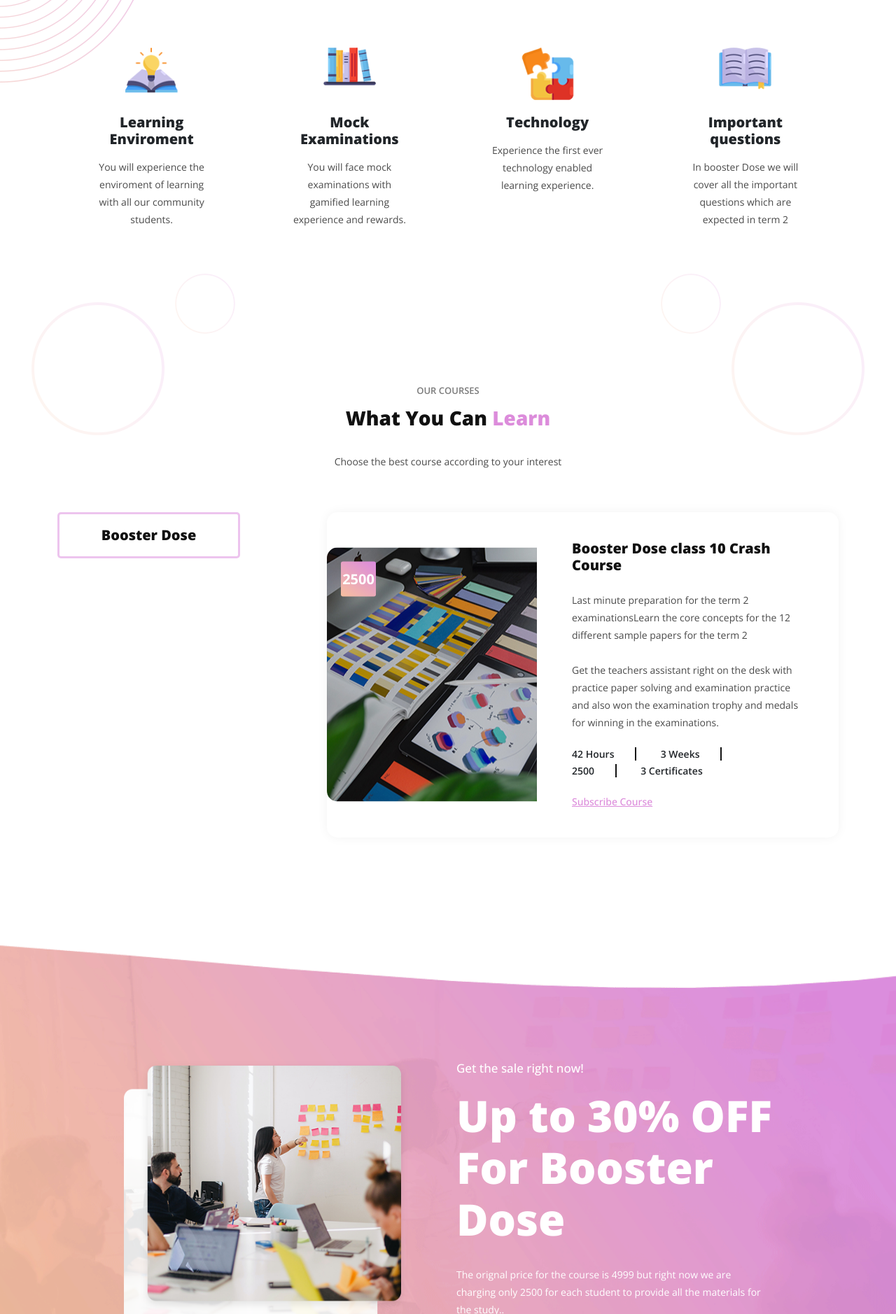
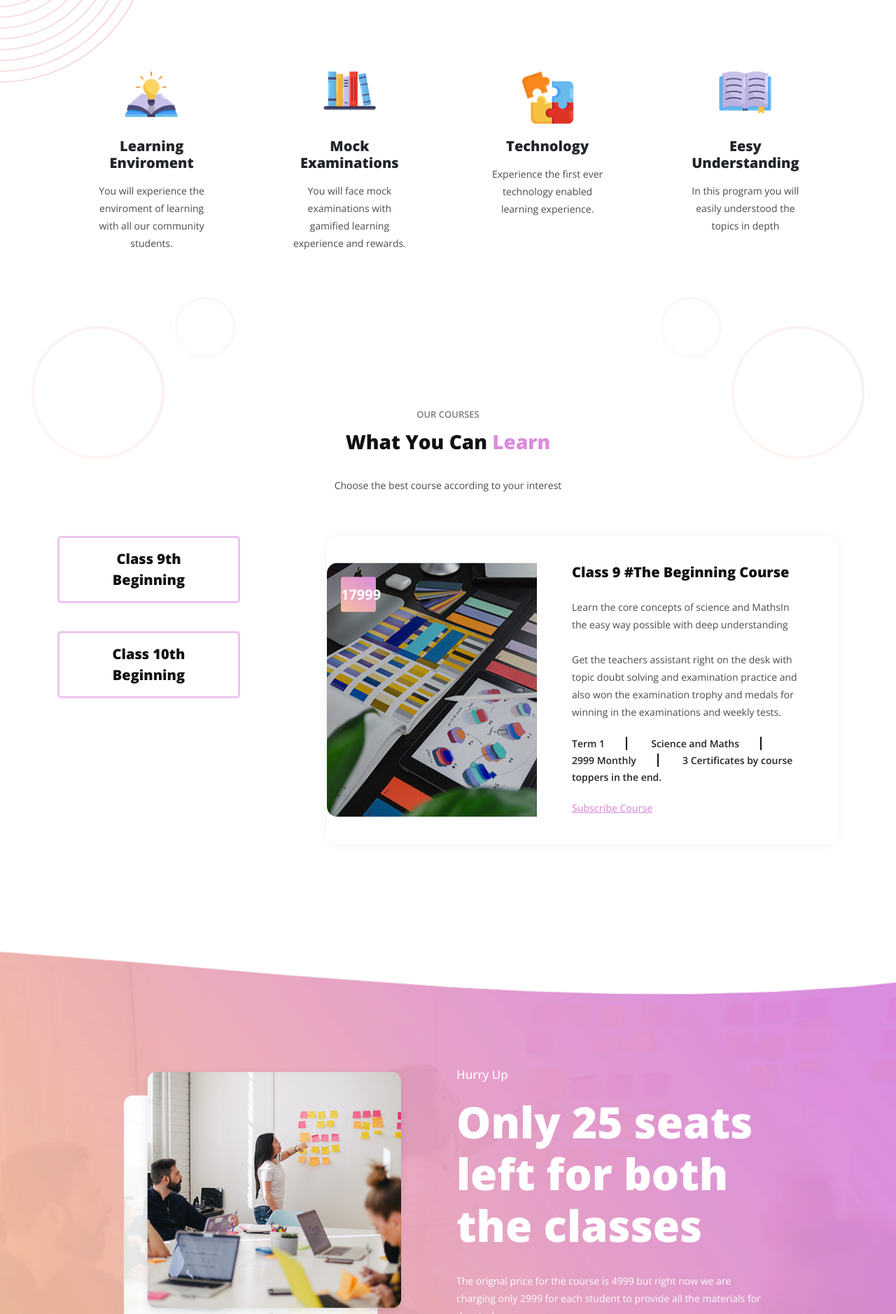
Before and after one commit to KnockKnockind/KnockKnockind, a plain HTML site: page index.html in a window 1280 px wide. Shown: the part 922-2800 px from the top of the page at 70% size. Drawn offline with nearby package versions, Linux system fonts and the light colour scheme; files whose address does not match are found by name.

Commit message:
version 3

```diff
--- a/index.html
+++ b/index.html
@@ -78,10 +78,10 @@ https://templatemo.com/tm-573-eduwell
       <div class="row">
         <div class="col-lg-6 align-self-center">
           <div class="header-text">
-            <h6>Welcome to our institute</h6>
-            <h2>Grab Booster Dose examinations<em> For class 10 !</em></h2>
+            <h6>Welcome to Knock Knock</h6>
+            <h2>Explore New Courses for 9th & 10th CBSE <br><em> #THE BEGINNING</em></h2>
             <div class="main-button-gradient">
-              <div><a href="https://forms.gle/93VZfUbedKvdnC8T6" target = "_blank">Join Us Now!</a></div>
+              <div><a href="https://forms.gle/qokyDgLXHK9qAD6WA" target="_blank">Join Us Now!</a></div>
             </div>
           </div>
         </div>
@@ -100,8 +100,8 @@ https://templatemo.com/tm-573-eduwell
       <div class="row">
         <div class="col-lg-12">
           <div class="section-heading">
-            <h6>What we Cover in Booster Dose</h6>
-            <h4>Booster Dose <em>Services</em></h4>
+            <h6>What we Cover in Our Courses</h6>
+            <h4>Courses <em>Benefits</em></h4>
           </div>
         </div>
         <div class="col-lg-12">
@@ -111,8 +111,8 @@ https://templatemo.com/tm-573-eduwell
                 <div class="icon">
                   <img src="service-icon-01.png" alt="">
                 </div>
-                <h4>Important questions</h4>
-                <p>In booster Dose we will cover all the important questions which are expected in term 2</p>
+                <h4>Eesy Understanding</h4>
+                <p>In this program you will easily understood the topics in depth</p>
               </div>
             </div>
             <div class="item">
@@ -236,9 +236,9 @@ https://templatemo.com/tm-573-eduwell
               <div class="row">
                 <div class="col-lg-3">
                   <div class="menu">
-                    <div class="gradient-border"><span>Booster Dose</span></div>
-                    <!-- <div class="gradient-border"><span>Graphic Design</span></div>
-                    <div class="gradient-border"><span>Web Design</span></div>
+                    <div class="gradient-border"><span>Class 9th Beginning</span></div>
+                    <div class="gradient-border"><span>Class 10th Beginning</span></div>
+                    <!-- <div class="gradient-border"><span>Web Design</span></div>
                     <div class="gradient-border"><span>WordPress</span></div> -->
                   </div>
                 </div>
@@ -248,16 +248,16 @@ https://templatemo.com/tm-573-eduwell
                       <div>
                         <div class="left-image">
                           <img src="courses-01.jpg" alt="">
-                          <div class="price"><h6>2500</h6></div>
+                          <div class="price"><h6>17999</h6></div>
                         </div>
                         <div class="right-content">
-                          <h4>Booster Dose class 10 Crash Course</h4>
-                          <p> Last minute preparation for the term 2 examinations</a>Learn the core concepts for the 12 different sample papers for the term 2
-                          <br><br>Get the teachers assistant right on the desk with practice paper solving and examination practice and also won the examination trophy and medals for winning in the examinations.</p>
-                          <span>42 Hours</span>
-                          <span>3 Weeks</span>
-                          <span>2500</span>
-                          <span class="last-span">3 Certificates</span>
+                          <h4>Class 9 #The Beginning Course</h4>
+                          <p> Learn the core concepts of science and Maths</a>In the easy way possible with deep understanding
+                          <br><br>Get the teachers assistant right on the desk with topic doubt solving and examination practice and also won the examination trophy and medals for winning in the examinations and weekly tests.</p>
+                          <span>Term 1</span>
+                          <span>Science and Maths</span>
+                          <span>2999 Monthly</span>
+                          <span class="last-span">3 Certificates by course toppers in the end.</span>
                           <div class="text-button">
                             <a href="https://forms.gle/qokyDgLXHK9qAD6WA" target="_blank">Subscribe Course</a>
                           </div>
@@ -265,25 +265,27 @@ https://templatemo.com/tm-573-eduwell
                       </div>
                     </li>
                     <li>
-                      <!-- <div>
+                      <div>
                         <div class="left-image">
-                          <img src="assets/images/courses-02.jpg" alt="">
-                          <div class="price"><h6>$156</h6></div>
+                          <img src="courses-02.jpg" alt="">
+                          <div class="price"><h6>17999</h6></div>
                         </div>
                         <div class="right-content">
-                          <h4>Creative Graphic Design</h4>
-                          <p>You are not allowed to redistribute this template ZIP file on any other website without a permission from us.<br><br>There are some unethical people on this world copied and reposted our templates without any permission from us. Their Karma will hit them really hard. Yeah!</p>
-                          <span>48 Hours</span>
-                          <span>6 Weeks</span>
-                          <span class="last-span">1 Certificate</span>
+                          <h4>Class 10 #The Beginning Course</h4>
+                          <p>Explore the learning of subjects for class 10 in the way like never before.<br><br>Learn the core concepts of science and Maths</p>Learn the concepts in the easy way possible with deep understanding
+                          <br><br>Get the teachers assistant right on the desk with topic doubt solving and examination practice and also won the examination trophy and medals for winning in the examinations and weekly tests.</p>
+                          <span>Term 1</span>
+                          <span>Science and Maths</span>
+                          <span>2999 Monthly</span>
+                          <span class="last-span">3 Certificates by course toppers in the end.</span>
                           <div class="text-button">
-                            <a href="contact-us.html">Subscribe Course</a>
+                            <a href="https://forms.gle/qokyDgLXHK9qAD6WA">Subscribe Course</a>
                           </div>
                         </div>
                       </div>
                     </li>
                     <li>
-                      <div>
+                      <!-- <div>
                         <div class="left-image">
                           <img src="assets/images/courses-03.jpg" alt="">
                           <div class="price"><h6>$184</h6></div>
@@ -337,9 +339,9 @@ https://templatemo.com/tm-573-eduwell
           </div>
         </div>
         <div class="col-lg-5 align-self-center">
-          <h6>Get the sale right now!</h6>
-          <h4>Up to 30% OFF For Booster Dose</h4>
-          <p>The orignal price for the course is 4999 but right now we are charging only 2500 for each student to provide all the materials for the study..</p>
+          <h6>Hurry Up</h6>
+          <h4>Only 25 seats left for both the classes</h4>
+          <p>The orignal price for the course is 4999 but right now we are charging only 2999 for each student to provide all the materials for the study..</p>
           <div class="white-button">
             <a href="#course">View Courses</a>
           </div>
@@ -450,7 +452,7 @@ https://templatemo.com/tm-573-eduwell
                 <div class="section-heading">
                   <h6>Contact us</h6>
                   <h4>Say <em>Hello</em></h4>
-                  <iframe src="https://docs.google.com/forms/d/e/1FAIpQLSftDNjuDEcgZ0FEGzQnvgK3KIQ6GrjsnJ_pT0kHTdfpgqGHSw/viewform?embedded=true" width="300" height="505" frameborder="0" marginheight="0" marginwidth="0">Loading…</iframe>
+                  <iframe src="https://docs.google.com/forms/d/e/1FAIpQLSftDNjuDEcgZ0FEGzQnvgK3KIQ6GrjsnJ_pT0kHTdfpgqGHSw/viewform?embedded=true" width="300" height="405" frameborder="0" marginheight="0" marginwidth="0">Loading…</iframe>
                   <!-- <p>IF you need a working contact form by PHP script, please visit TemplateMo's contact page for more info.</p>
                 </div>
               </div>
```
